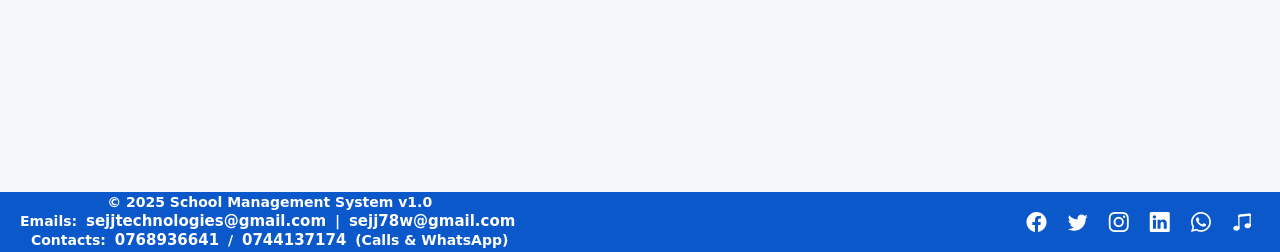
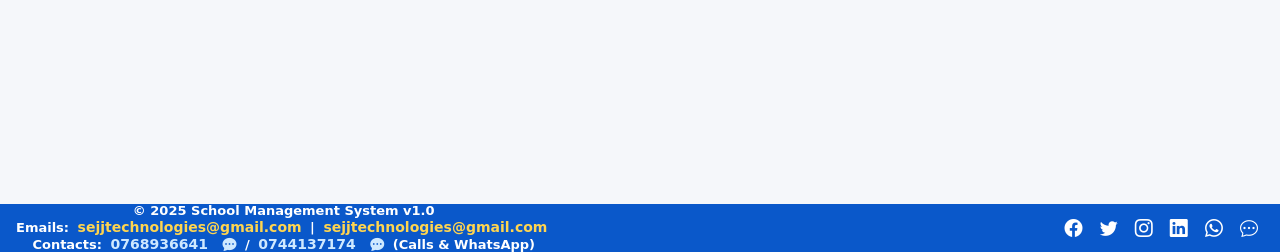
Before and after one commit to sejjtechnologies/school_management_system, a Flask app: page /admin/create-user in a window 1280 px wide. Shown: the part 548-800 px from the top of the page. Run offline with Flask 3, Linux system fonts and the light colour scheme.

Commit message:
styling footer

```diff
--- a/templates/footer.html
+++ b/templates/footer.html
@@ -1,10 +1,14 @@
 <!-- Footer fragment: include in templates with `{% raw %}{% include 'footer.html' %}{% endraw %}` -->
 <style>
   .site-footer {
+    /* colors configurable */
+    --email-color: #ffd54f; /* warm/yellow for email links */
+    --contact-color: #cfe9ff; /* light blue for contact links */
+
     background: #0a58ca;
     color: #ffffff;
-    padding: 0 20px;
-    height: 60px;
+    padding: 0 16px;
+    height: 48px; /* reduced height to better fit mobile */
     display: flex;
     align-items: center;
     justify-content: space-between;
@@ -16,22 +20,25 @@
     font-family: "Comic Sans MS", 'Comic Sans', 'Segoe UI', Arial, sans-serif;
   }
   .site-footer .footer-left {
-    font-size: 14px;
+    font-size: 13px;
     font-weight: 600;
-    line-height: 1.3;
+    line-height: 1.2;
   }
-  .site-footer .footer-left a {
-    color: #ffffff;
-    text-decoration: none;
-    margin: 0 4px;
-    font-size: 15px;
-  }
-  .site-footer .footer-left a:hover { color: #d1e7ff; text-decoration: underline; }
-  .site-footer .footer-right a { color: #ffffff; margin: 0 8px; font-size: 20px; text-decoration: none; transition: 0.3s ease; }
-  .site-footer .footer-right a:hover { color: #d1e7ff; transform: scale(1.2); }
+  .site-footer .footer-left a { text-decoration: none; margin: 0 4px; font-size: 14px; }
+  .site-footer .footer-left a.email-link { color: var(--email-color); }
+  .site-footer .footer-left a.email-link:hover { filter: brightness(1.15); text-decoration: underline; }
+  .site-footer .footer-left a.contact-link { color: var(--contact-color); }
+  .site-footer .footer-left a.contact-link:hover { filter: brightness(1.15); text-decoration: underline; }
+  .site-footer .footer-left a.contact-sms { color: var(--contact-color); margin-left: 6px; font-size: 14px; text-decoration: none; }
+  .site-footer .footer-left a.contact-sms i { vertical-align: middle; }
+
+  .site-footer .footer-right a { color: #ffffff; margin: 0 6px; font-size: 18px; text-decoration: none; transition: 0.18s ease; }
+  .site-footer .footer-right a:hover { color: #d1e7ff; transform: scale(1.12); }
+
   @media (max-width: 600px) {
-    .site-footer { height: auto; padding: 10px; flex-direction: column; text-align: center; gap: 8px; }
-    .site-footer .footer-right a { font-size: 22px; }
+    .site-footer { height: auto; padding: 8px; flex-direction: column; text-align: center; gap: 6px; }
+    .site-footer .footer-right a { font-size: 20px; }
+    .site-footer .footer-left { font-size: 13px; }
   }
 </style>
 
@@ -39,19 +46,24 @@
   <div class="footer-left">
     © 2025 School Management System v1.0<br>
     Emails:
-    <a href="mailto:sejjtechnologies@gmail.com">sejjtechnologies@gmail.com</a> |
-    <a href="mailto:sejj78w@gmail.com">sejj78w@gmail.com</a><br>
+    <a class="email-link" href="mailto:sejjtechnologies@gmail.com">sejjtechnologies@gmail.com</a> |
+    <a class="email-link" href="mailto:sejjtechnologies@gmail.com">sejjtechnologies@gmail.com</a><br>
     Contacts:
-    <a href="tel:+256768936641">0768936641</a> /
-    <a href="tel:+256706669148">0744137174</a> (Calls & WhatsApp)
+    <a class="contact-link" href="tel:+256768936641">0768936641</a>
+    <a class="contact-sms" href="sms:+256768936641" title="SMS 0768936641"><i class="bi bi-chat-dots-fill"></i></a>
+    /
+    <a class="contact-link" href="tel:+256706669148">0744137174</a>
+    <a class="contact-sms" href="sms:+256706669148" title="SMS 0744137174"><i class="bi bi-chat-dots-fill"></i></a>
+    <span> (Calls & WhatsApp)</span>
   </div>
 
   <div class="footer-right">
-    <a href="#" title="Facebook"><i class="bi bi-facebook"></i></a>
-    <a href="#" title="Twitter"><i class="bi bi-twitter"></i></a>
-    <a href="#" title="Instagram"><i class="bi bi-instagram"></i></a>
-    <a href="#" title="LinkedIn"><i class="bi bi-linkedin"></i></a>
-    <a href="https://wa.me/256768936641" title="WhatsApp"><i class="bi bi-whatsapp"></i></a>
-    <a href="#" title="TikTok"><i class="bi bi-music-note-beamed"></i></a>
+    <a href="https://facebook.com/sejjtechnologies" title="Facebook" target="_blank" rel="noopener noreferrer"><i class="bi bi-facebook"></i></a>
+    <a href="https://twitter.com/sejjtechnologies" title="Twitter" target="_blank" rel="noopener noreferrer"><i class="bi bi-twitter"></i></a>
+    <a href="https://instagram.com/sejjtechnologies" title="Instagram" target="_blank" rel="noopener noreferrer"><i class="bi bi-instagram"></i></a>
+    <a href="https://www.linkedin.com/company/sejjtechnologies" title="LinkedIn" target="_blank" rel="noopener noreferrer"><i class="bi bi-linkedin"></i></a>
+    <a href="https://wa.me/256768936641" title="WhatsApp" target="_blank" rel="noopener noreferrer"><i class="bi bi-whatsapp"></i></a>
+    <!-- Replaced music icon with a message/chat icon linked to SMS to your primary contact -->
+    <a href="sms:+256768936641" title="Message"><i class="bi bi-chat-dots"></i></a>
   </div>
 </footer>
```
